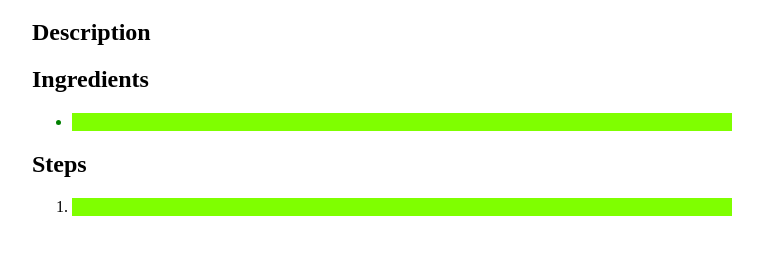
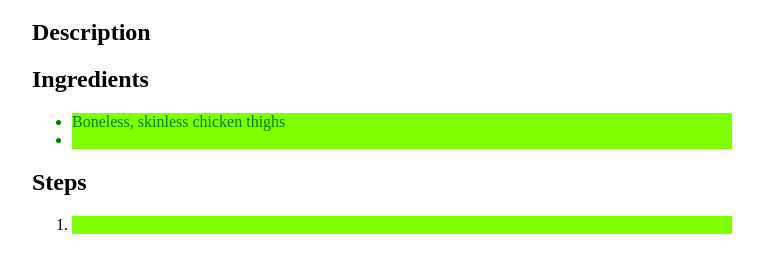
Before and after one commit to ivroux/odin-recipes, a plain HTML site: page recipes/chickenadobo.html in a window 1280 px wide. Shown: the part 73-346 px from the top of the page, without its empty margins (258-1021 px from the left). Drawn offline with Linux system fonts and the light colour scheme.

Commit message:
Updated README

```diff
--- a/recipes/chickenadobo.html
+++ b/recipes/chickenadobo.html
@@ -13,6 +13,7 @@
     <p></p>
     <h2>Ingredients</h2>
     <ul>
+        <li>Boneless, skinless chicken thighs</li>
         <li></li>
     </ul>
     <h2>Steps</h2>
```
Also changed, not shown: 1 other file.
